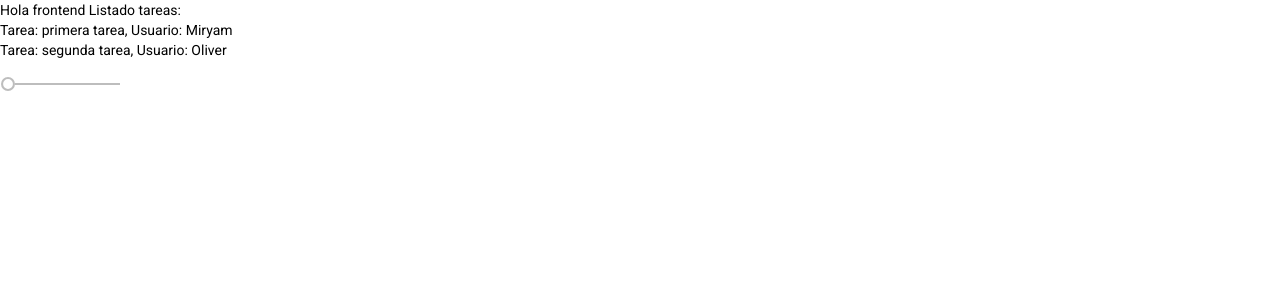
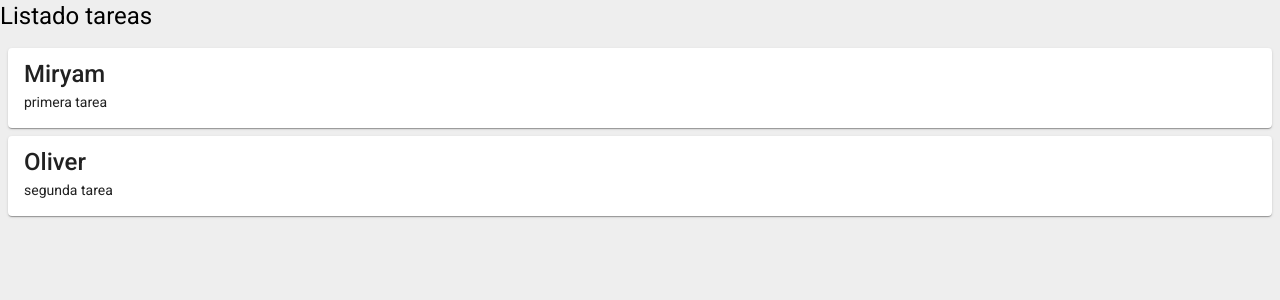
Before and after one commit to miryambathilde/TODOLIST, an Angular app in the folder frontend/: page / in a window 1280 px wide. Shown: the top 300 px of the page. Built offline with nearby package versions, Linux system fonts and the light colour scheme.

Commit message:
implement cards con angular material sin errores

```diff
--- a/frontend/angular.json
+++ b/frontend/angular.json
@@ -24,7 +24,7 @@
               "src/assets"
             ],
             "styles": [
-              "./node_modules/@angular/material/prebuilt-themes/deeppurple-amber.css",
+              "./node_modules/@angular/material/prebuilt-themes/indigo-pink.css",
               "src/styles.css"
             ],
             "scripts": []
--- a/frontend/src/app/app.component.ts
+++ b/frontend/src/app/app.component.ts
@@ -1,10 +1,12 @@
 import { Component } from '@angular/core';
+import { TareasComponent } from './tareas.component';
+
 
 @Component({
   selector: 'app-root',
-  template: 'Hola {{title}} <tareas></tareas><mat-slider min="1" max="100" step="1" value="1"></mat-slider>',
+  template: '<tareas></tareas>',
   styleUrls: ['./app.component.css']
 })
-export class AppComponent {
+export class AppComponent  {
   title = 'frontend';
 }
--- a/frontend/src/app/tareas.component.ts
+++ b/frontend/src/app/tareas.component.ts
@@ -2,7 +2,13 @@ import {  Component } from "@angular/core"
 
 @Component ({
     selector: 'tareas',
-    template: 'Listado tareas: <div *ngFor="let tarea of tareas">Tarea: {{tarea.trabajo}}, Usuario: {{tarea.usuario}}'
+    template: `<h1>Listado tareas</h1>
+        <mat-card *ngFor="let tarea of tareas" style="margin:8px">
+        <mat-card-title>{{tarea.usuario}}</mat-card-title>
+        <mat-card-content>
+        <p>{{tarea.trabajo}}</p>
+        </mat-card-content>
+        </mat-card>`
 })
 
 export class TareasComponent {
--- /dev/null
+++ b/frontend/src/app/tareas/tareas.component.html
@@ -0,0 +1 @@
+<p>tareas works!</p>
--- a/frontend/src/styles.css
+++ b/frontend/src/styles.css
@@ -1,4 +1,4 @@
 /* You can add global styles to this file, and also import other style files */
 
-html, body { height: 100%; }
+html, body { height: 100%; background-color: #eeeeee ; }
 body { margin: 0; font-family: Roboto, "Helvetica Neue", sans-serif; }
```
Also changed, not shown: frontend/src/app/app.module.ts (+5 -4 lines), frontend/src/app/tareas/tareas.component.css (added), 1 other file (tests, documents, lock files or other folders).
